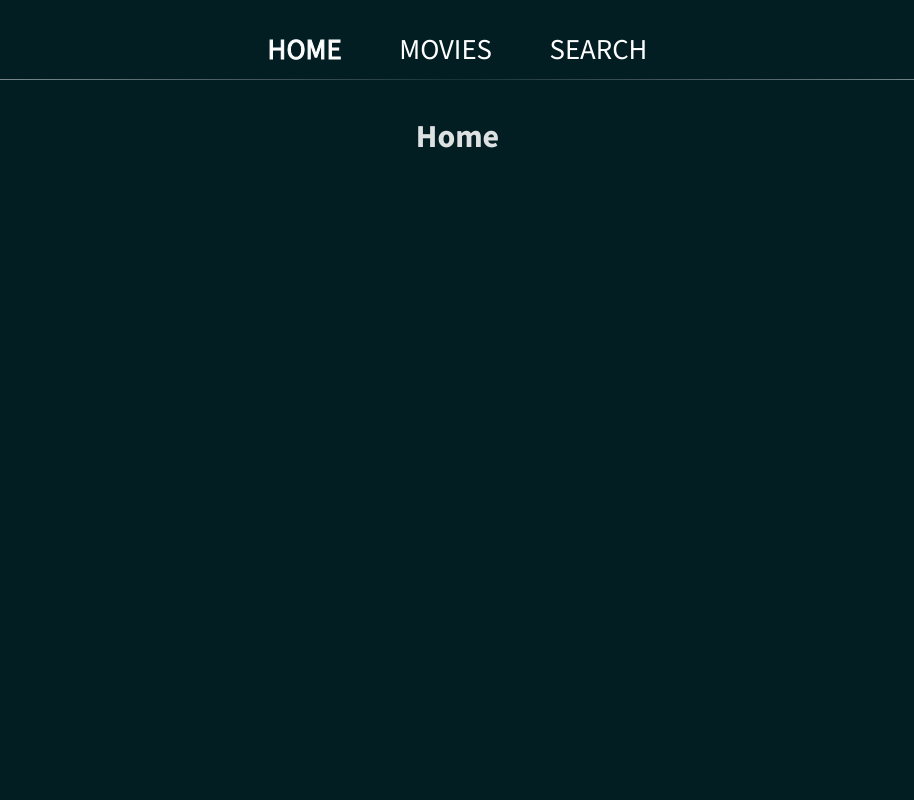
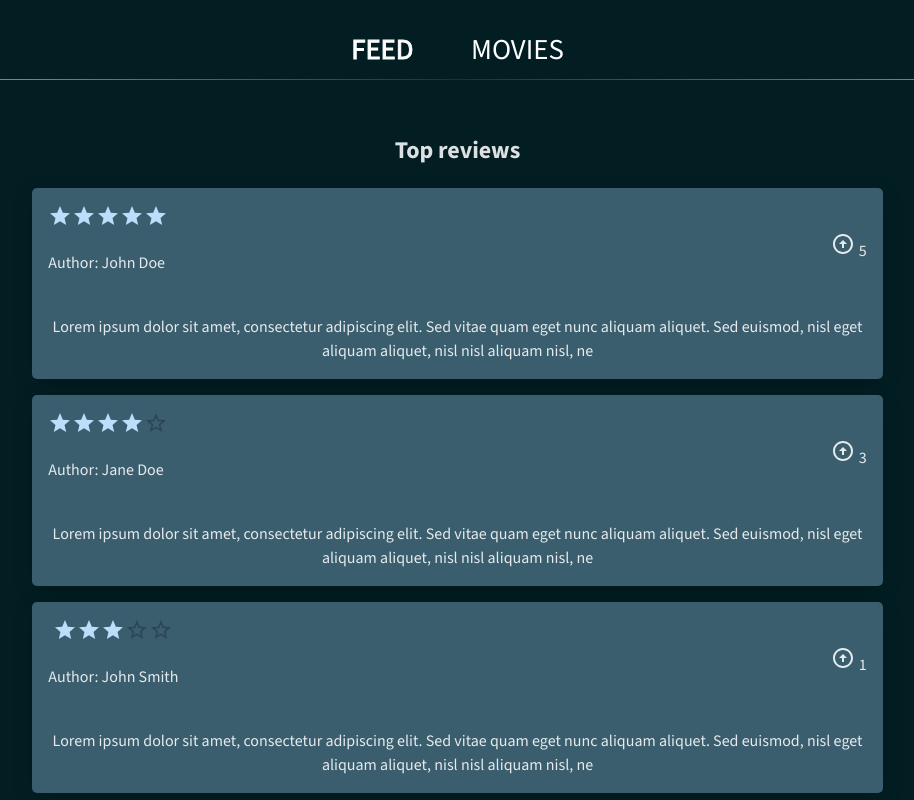
Before and after one commit to davidkfoss/IRMDb, a React (Vite) app in the folder client/: page / in a window 1280 px wide. Shown: the top 800 px of the page, without its empty margins (175-1089 px from the left). Built offline with nearby package versions, Linux system fonts and the light colour scheme.

Commit message:
Added landing page feed with mock data

```diff
--- a/client/src/App.tsx
+++ b/client/src/App.tsx
@@ -3,6 +3,7 @@ import { RouterProvider, createBrowserRouter } from 'react-router-dom';
 import './App.css';
 import { MovieInfo } from './pages/movieInfo/MovieInfo';
 import { Movies } from './pages/movies/Movies';
+import { Feed } from './pages/feed/Feed';
 import { Root } from './pages/root/Root';
 import { store } from './store/store';
 
@@ -18,7 +19,7 @@ function App() {
         children: [
           {
             index: true,
-            element: <h1>Home</h1>,
+            element: <Feed />,
           },
           {
             path: 'movies',
--- /dev/null
+++ b/client/src/components/feedReview/FeedReview.css
@@ -0,0 +1,25 @@
+.review-container {
+  display: flex;
+  flex-direction: column;
+  padding: 1rem;
+  margin-bottom: 1rem;
+  border-radius: 5px;
+  box-shadow: 0 5px 20px rgba(0, 0, 0, 0.199);
+  background-color: rgb(58, 94, 110);
+  width: 70%;
+}
+
+.review-head {
+  display: flex;
+  justify-content: space-between;
+  align-items: center;
+}
+
+.author {
+  text-align: start;
+}
+
+.upvote {
+  display: flex;
+  justify-content: end;
+}
--- /dev/null
+++ b/client/src/components/feedReview/FeedReview.tsx
@@ -0,0 +1,32 @@
+import { Rating } from '@mui/material';
+import { blue } from '@mui/material/colors';
+import ArrowCircleUpIcon from '@mui/icons-material/ArrowCircleUp';
+import './FeedReview.css';
+
+interface ReviewProps {
+  rating: number;
+  comment: string;
+  authorId: number;
+  authorName: string;
+  upvotes: number;
+}
+
+export const FeedReview = ({ rating, comment, authorName, upvotes }: ReviewProps) => {
+  return (
+    <div className='review-container'>
+      <div className='review-head'>
+        <div>
+          <Rating name='read-only' value={rating} readOnly style={{ color: blue[100] }} />
+          <p className='author'>Author: {authorName}</p>
+        </div>
+        <div className='upvote'>
+          <p className='upvotes'>
+            <ArrowCircleUpIcon /> {upvotes}
+          </p>
+        </div>
+      </div>
+      <br />
+      <div className='review-comment'>{comment}</div>
+    </div>
+  );
+};
--- a/client/src/components/header/Header.tsx
+++ b/client/src/components/header/Header.tsx
@@ -11,15 +11,11 @@ export const Header = () => {
   const links: Link[] = [
     {
       path: '/',
-      name: 'Home',
+      name: 'Feed',
     },
     {
       path: '/movies',
       name: 'Movies',
-    },
-    {
-      path: '/search',
-      name: 'Search',
     },
   ];
 
--- /dev/null
+++ b/client/src/pages/feed/Feed.css
@@ -0,0 +1,12 @@
+.reviewFeed {
+  display: flex;
+  flex-direction: column;
+  align-items: center;
+  padding: 0 3rem;
+
+  /*
+  margin: 0rem 15%;
+  box-shadow: 0 0 25px rgba(12, 200, 169, 0.098);
+  clip-path: inset(10px -20px 10px -20px);
+  border-radius: 10px; */
+}
--- /dev/null
+++ b/client/src/pages/feed/Feed.tsx
@@ -0,0 +1,54 @@
+import { FeedReview } from '../../components/feedReview/FeedReview';
+import './Feed.css';
+
+export const Feed = () => {
+  const loremImpsum =
+    'Lorem ipsum dolor sit amet, consectetur adipiscing elit. Sed vitae quam eget nunc aliquam aliquet. Sed euismod, nisl eget aliquam aliquet, nisl nisl aliquam nisl, ne';
+  const mockReviews = [
+    {
+      authorId: 1,
+      authorName: 'John Doe',
+      rating: 5,
+      comment: loremImpsum,
+      date: new Date('2020-09-30T14:48:00.000Z'),
+      upvotes: 5,
+    },
+    {
+      authorId: 2,
+      authorName: 'Jane Doe',
+      rating: 4,
+      comment: loremImpsum,
+      date: new Date('2021-09-30T14:48:00.000Z'),
+      upvotes: 3,
+    },
+    {
+      authorId: 3,
+      authorName: 'John Smith',
+      rating: 3,
+      comment: loremImpsum,
+      date: new Date('2000-09-30T14:48:00.000Z'),
+      upvotes: 1,
+    },
+  ];
+
+  return (
+    <div className='reviewFeed'>
+      <h2>Top reviews</h2>
+      {mockReviews
+        .sort((a, b) => {
+          return b.upvotes - a.upvotes;
+        })
+        .map((review) => {
+          return <FeedReview key={review.authorId} {...review} />;
+        })}
+      <h2>Newest reviews</h2>
+      {mockReviews
+        .sort((a, b) => {
+          return b.date.getTime() - a.date.getTime();
+        })
+        .map((review) => {
+          return <FeedReview key={review.authorId} {...review} />;
+        })}
+    </div>
+  );
+};
```
Also changed, not shown: client/src/assets/upvote.svg (added).
